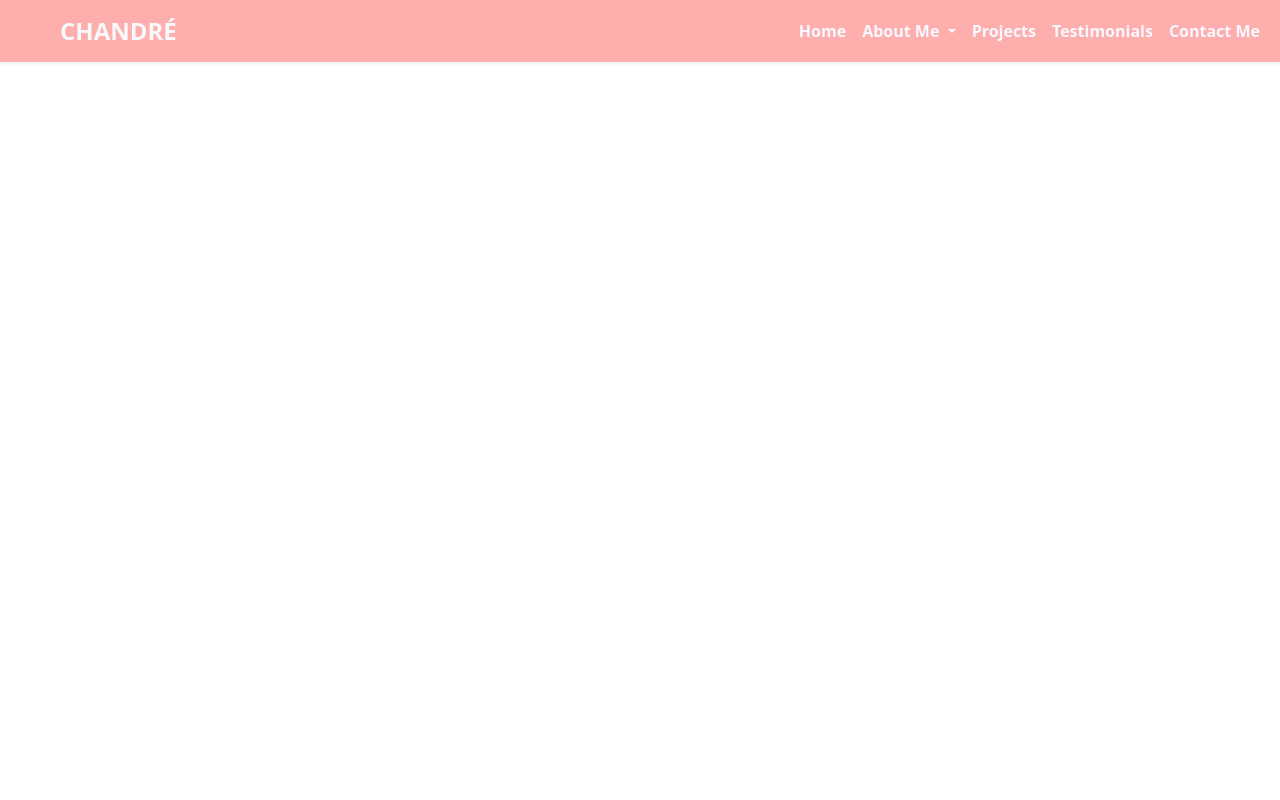
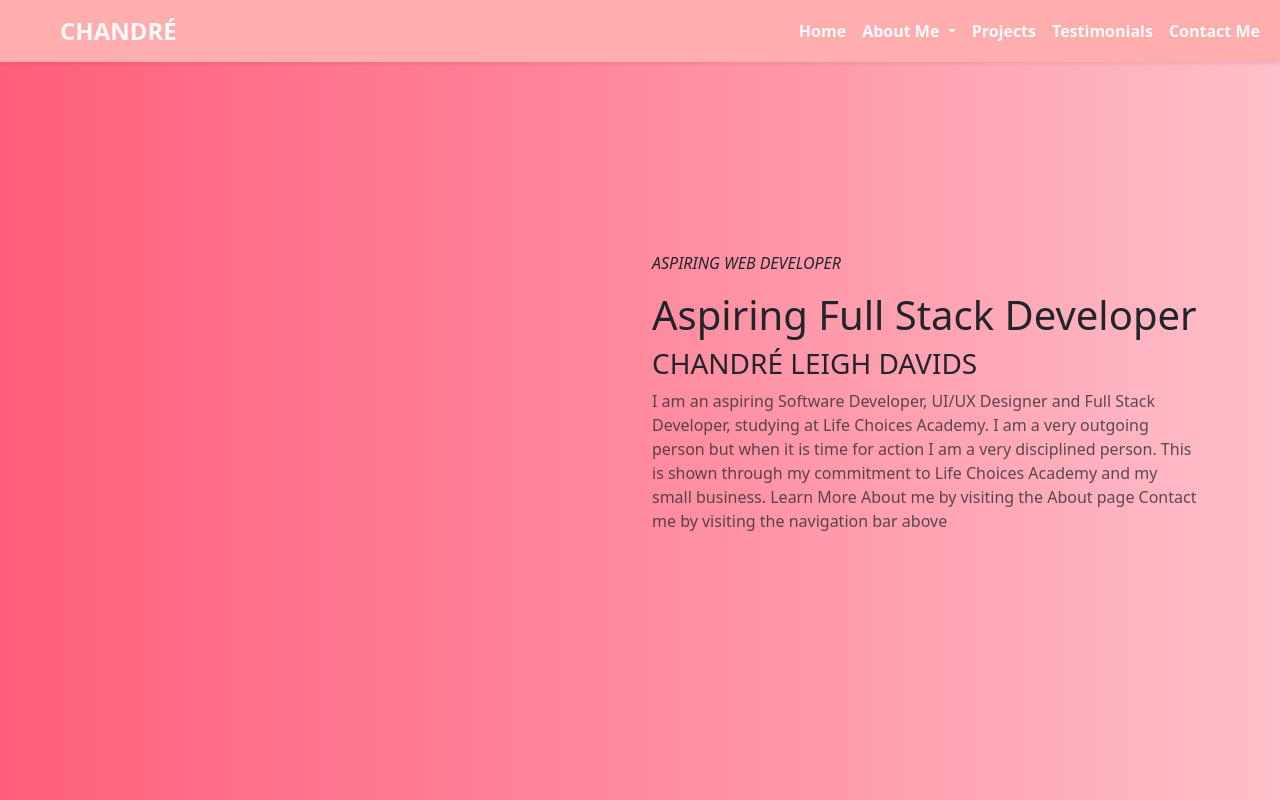
Before and after one commit to Chany4/Portfolio-re, a plain HTML site: page index.html in a window 1280 px wide. Drawn offline with nearby package versions, Linux system fonts and the light colour scheme; files that its build step writes are made by us from their sources.

Commit message:
added landing

```diff
--- a/index.html
+++ b/index.html
@@ -6,7 +6,7 @@
     <title>Portfolio</title>
     <link href="https://cdn.jsdelivr.net/npm/bootstrap@5.3.3/dist/css/bootstrap.min.css" rel="stylesheet"
       integrity="sha384-QWTKZyjpPEjISv5WaRU9OFeRpok6YctnYmDr5pNlyT2bRjXh0JMhjY6hW+ALEwIH" crossorigin="anonymous">
-    <link rel="stylesheet" href="styles.css">
+    <link rel="stylesheet" href="styles/styles.css">
     <link rel="stylesheet" href="https://cdn.jsdelivr.net/npm/bootstrap-icons@1.11.3/font/bootstrap-icons.min.css">
 </head>
 <body>
@@ -50,5 +50,35 @@
       </nav>
       </div>
 
+      <!-- Landing page -->
+
+  <section class="main" id="Landing">
+    <div class="container-lg">
+      <div class="row">
+        <div class="col-md-6">
+        </div>
+        <div class="col-md-6">
+          <div class="home-text">
+            <i>
+              <p>ASPIRING WEB DEVELOPER</p>
+            </i>
+            <h1 class="text-capitalize">Aspiring Full stack developer</h1>
+            <h3>CHANDRÉ LEIGH DAVIDS</h3>
+            <p class="text-muted">I am an aspiring Software Developer, UI/UX Designer and Full Stack
+              Developer, studying at Life Choices Academy.
+
+              I am a very outgoing person but when it is time for action I am a very disciplined person. This is shown
+              through my commitment to Life
+              Choices Academy and my small business.
+
+              Learn More About me by visiting the About page
+
+              Contact me by visiting the navigation bar above</p>
+          </div>
+        </div>
+      </div>
+    </div>
+  </section>
+
 </body>
 </html>
```
